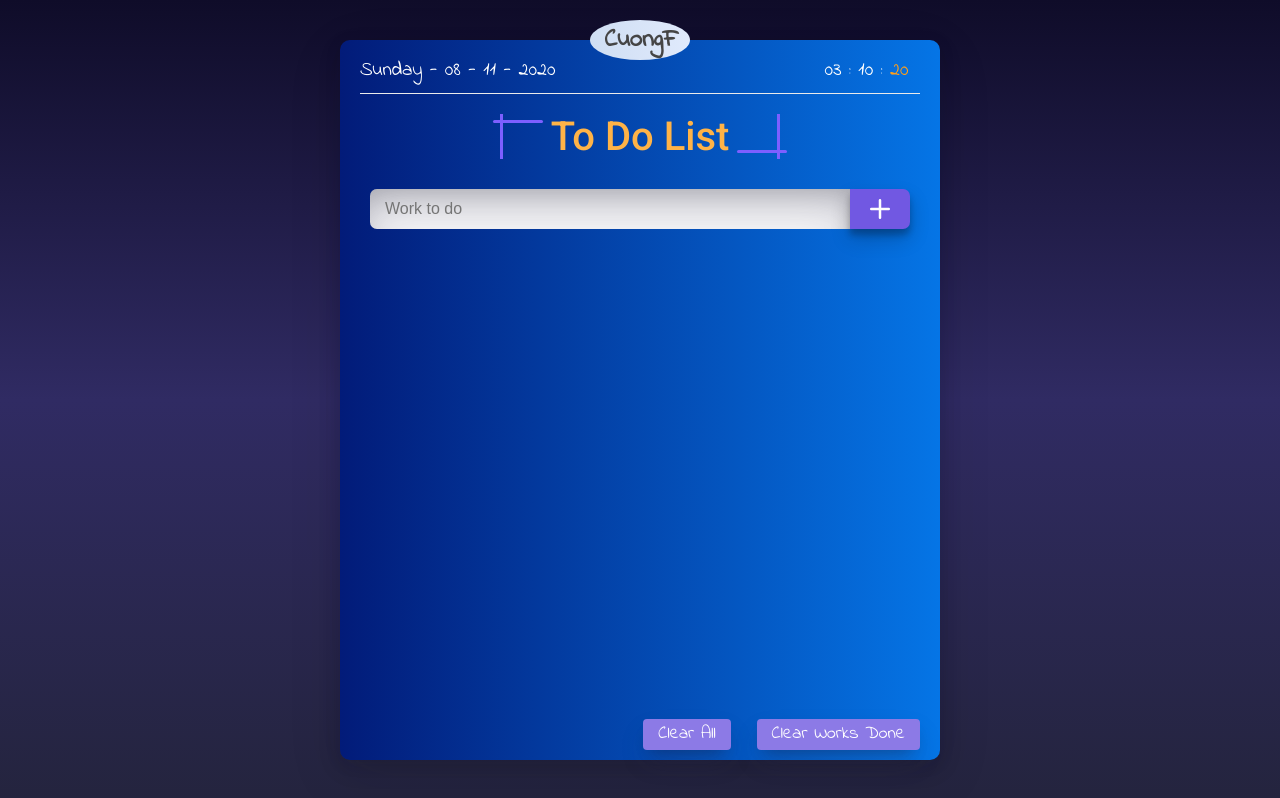
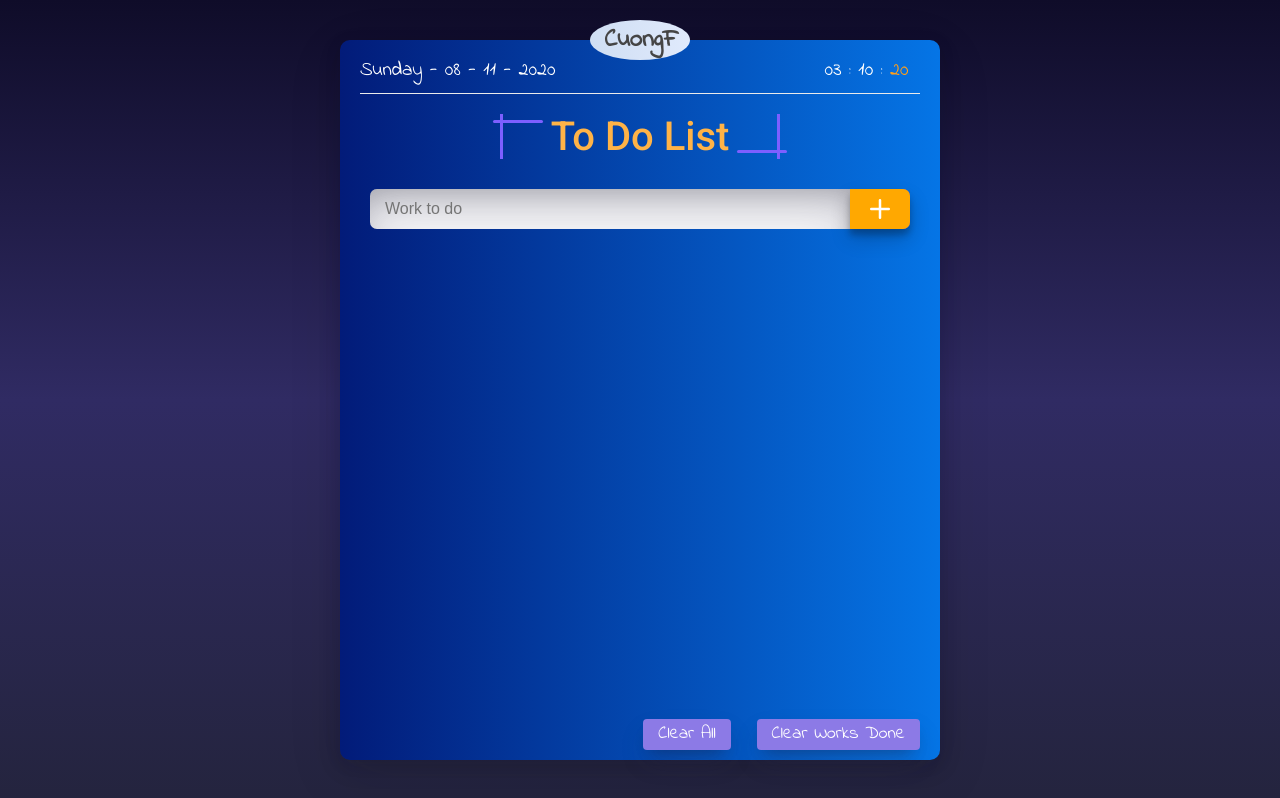
Before and after one commit to cuong7NH/To-do-list-CuongF, a plain HTML site: page index.html in a window 1280 px wide. Drawn offline with Linux system fonts and the light colour scheme.

Commit message:
fit btn submit

```diff
--- a/css/style.css
+++ b/css/style.css
@@ -137,13 +137,19 @@ body {
     transition: 0.4s;
     border-bottom-right-radius: 7px;
     border-top-right-radius: 7px;
+    overflow: hidden;
 }
-.submit-wrapper a {
+.submit-wrapper button {
     display: block;
     height: 100%;
     position: relative;
+    width: 100%;
+    border: none;
+    cursor: pointer;
+    outline: none;
+    background-color: #ffa801;
 }
-.submit-wrapper a svg {
+.submit-wrapper button svg {
 
     position: absolute;
     font-size: 4rem;
@@ -154,8 +160,9 @@ body {
     color: #fff;
 
 }
-.submit-wrapper:hover {
+.submit-wrapper button:hover {
     background-color: #ff9f1a;
+    opacity: 0.9;
 }
 
 /* list works */
--- a/index.html
+++ b/index.html
@@ -32,11 +32,11 @@
                 <input type="text" id="input" placeholder="Work to do">
             </div>
             <div class="submit-wrapper">
-                <a href="#" id="submit">
+                <button href="#" id="submit">
                     <svg width="1em" height="1em" viewBox="0 0 16 16" class="bi bi-plus" fill="currentColor" xmlns="http://www.w3.org/2000/svg">
                         <path fill-rule="evenodd" d="M8 4a.5.5 0 0 1 .5.5v3h3a.5.5 0 0 1 0 1h-3v3a.5.5 0 0 1-1 0v-3h-3a.5.5 0 0 1 0-1h3v-3A.5.5 0 0 1 8 4z"/>
                     </svg>
-                </a>
+                </button>
             </div>
 
         </form>
```
